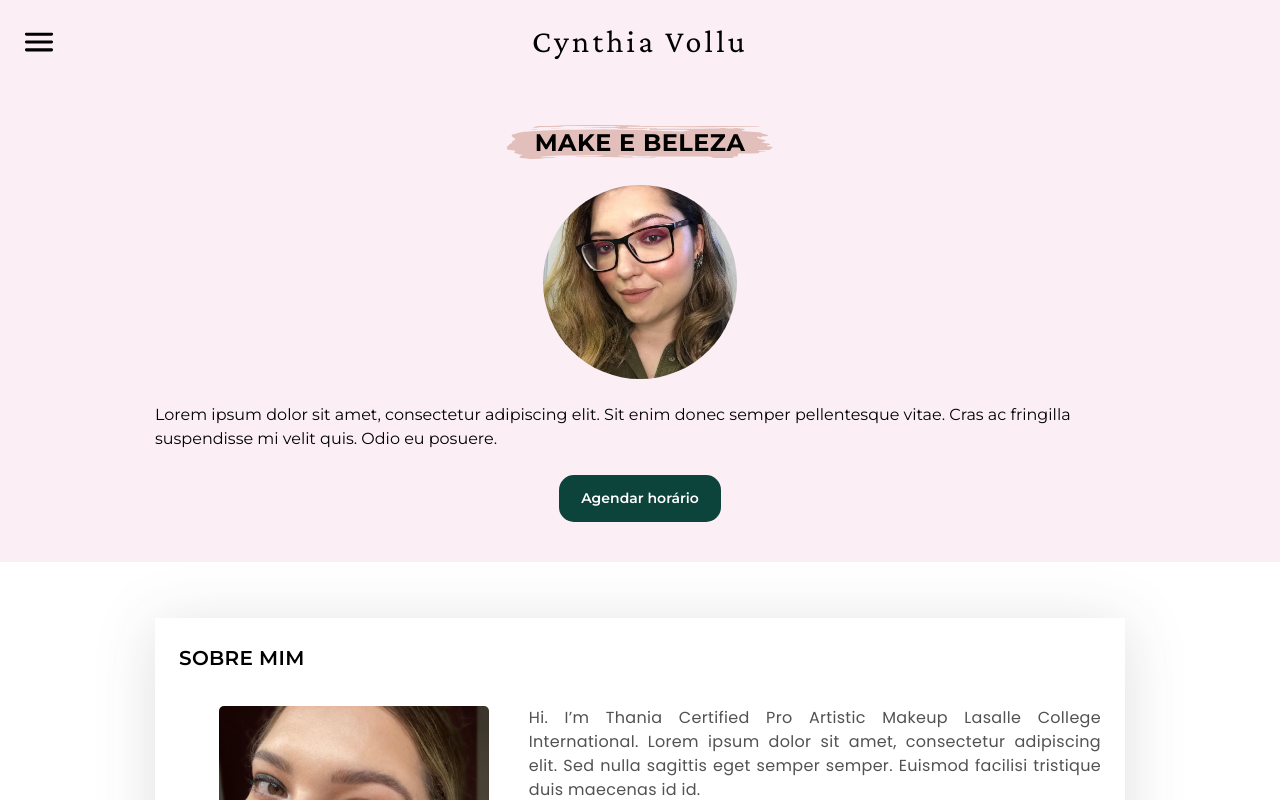
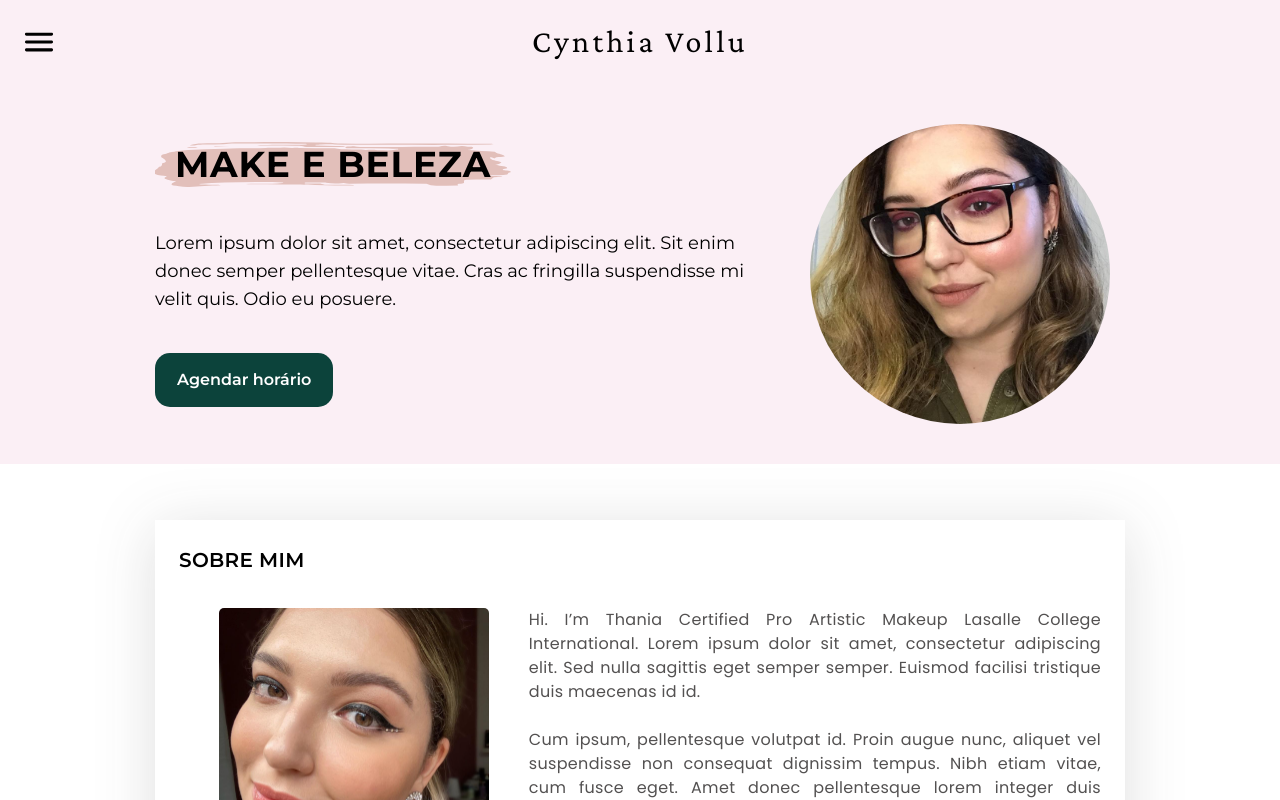
Before and after one commit to anavollu/site-cynthia, a SvelteKit app: page / in a window 1280 px wide. Shown: the top 800 px of the page. Built offline with nearby package versions, Linux system fonts and the light colour scheme.

Commit message:
wip: home section responsiveness

```diff
--- a/src/routes/+page.svelte
+++ b/src/routes/+page.svelte
@@ -32,24 +32,35 @@
 		</p>
 	</div>
 	<section id="home" class="bg-pink-7 px-6 py-10">
-		<div class="mx-auto flex max-w-[970px] flex-col items-center gap-6">
+		<div
+			class="mx-auto md:grid md:max-w-[970px] md:grid-cols-[450px_1fr] md:gap-8 lg:grid-cols-[600px_1fr] lg:gap-10 xl:max-w-[1170px]"
+		>
+			<div class="flex flex-col items-center gap-6 md:items-start md:justify-evenly">
 				<p
-				class="bg-[url('/src/lib/assets/paint.svg')] bg-center bg-no-repeat px-7 py-1 text-2xl font-bold uppercase leading-[29.26px] tracking-wide"
+					class="bg-[url('/src/lib/assets/paint.svg')] bg-center bg-no-repeat px-7 py-1 text-2xl font-bold uppercase leading-[29.26px] tracking-wide md:text-4xl lg:px-5 lg:text-4xl"
 				>
 					{home.title}
 				</p>
 				<img
-				class="h-[194px] w-[194px] rounded-full bg-darkgreen object-cover"
+					class="h-[194px] w-[194px] rounded-full bg-darkgreen object-cover md:hidden"
 					src={imageHome}
 					alt="Imagem da Cynthia"
 				/>
-			<p>{home.description}</p>
+				<p class="md:text-lg">{home.description}</p>
 				<ContactButton name={home.button} link={contact.link} />
+			</div>
+			<div class="flex justify-center">
+				<img
+					class="hidden w-full rounded-full bg-darkgreen object-cover md:inline md:max-h-[300px] md:max-w-[300px]"
+					src={imageHome}
+					alt="Imagem da Cynthia"
+				/>
+			</div>
 		</div>
 	</section>
 	<section id="about" class="scroll-mt-[83.6px] px-6 py-14">
 		<div
-			class="mx-auto flex max-w-[970px] flex-col gap-9 bg-white px-6 pb-9 pt-7 tracking-wide drop-shadow-[0_8px_30px_rgba(38,38,38,0.15)]
+			class="mx-auto flex flex-col gap-9 bg-white px-6 pb-9 pt-7 tracking-wide drop-shadow-[0_8px_30px_rgba(38,38,38,0.15)] md:max-w-[970px] xl:max-w-[1170px]
 		"
 		>
 			<p class="text-xl font-semibold uppercase leading-[24.48px]">{about.title}</p>
@@ -68,7 +79,7 @@
 	<section id="services" class="scroll-mt-[83.6px]">
 		<div class="h-16 bg-pink-30" />
 		<div
-			class="mx-auto grid grid-cols-1 px-6 pb-[60px] pt-[46px] md:max-w-[920px] lg:flex lg:max-w-[970px] lg:gap-[72px] lg:px-0"
+			class="mx-auto grid grid-cols-1 px-6 pb-[60px] pt-[46px] md:max-w-[970px] lg:flex lg:gap-[72px] lg:px-0 xl:max-w-[1170px]"
 		>
 			<div class="flex flex-col gap-2 lg:max-w-[238px]">
 				<p class="uppercase leading-[19.5px] tracking-wide5 text-darkgreen">{services.subtitle}</p>
--- a/src/routes/contact-button.svelte
+++ b/src/routes/contact-button.svelte
@@ -6,6 +6,6 @@
 <a
 	href={link}
 	target="_blank"
-	class="self-center rounded-[15px] bg-darkgreen px-[22px] py-[15px] text-sm font-semibold leading-[17.07px] text-white"
+	class="rounded-[15px] bg-darkgreen px-[22px] py-[15px] text-sm font-semibold leading-[17.07px] text-white md:text-base"
 	>{name}</a
 >
```
Lines whose indentation alone changed are shown as unchanged.
